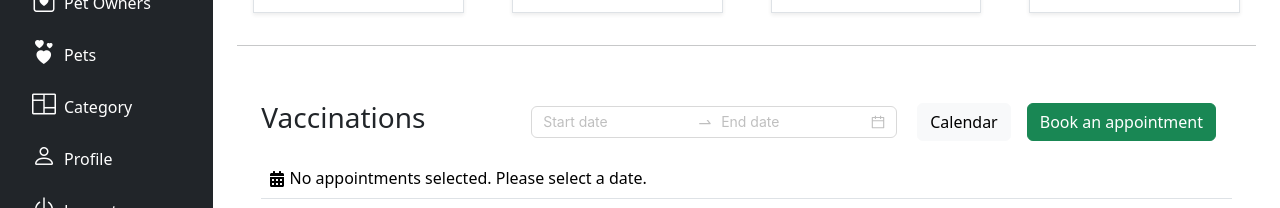
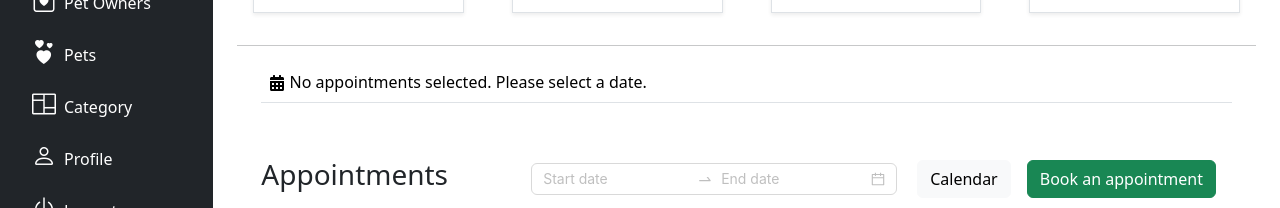
Before and after one commit to ACodes3/veterinaVZ, a React (Vite) app in the folder Client/: page /dashboard in a window 1280 px wide. Shown: the part 204-412 px from the top of the page. Built offline with nearby package versions, Linux system fonts and the light colour scheme; no server answers.

Commit message:
polished dashboard design (deleted vaccinations part) only appointments is better

```diff
--- a/Client/src/Components/Home.jsx
+++ b/Client/src/Components/Home.jsx
@@ -125,18 +125,6 @@ const Home = () => {
       </div>
       <hr className="mx-4" />
       <div>
-        <div className="mt-4 px-5 pt-3 d-flex align-items-center justify-content-between">
-          <h3>Vaccinations</h3>
-          <div className="d-flex align-items-center">
-            <DateRangePicker />
-            <Link to="/dashboard/preview-vaccination-appointments" className="btn btn-light">
-              Calendar
-            </Link>
-            <Link to="/dashboard/add-appointment" className="btn btn-success m-3">
-              Book an appointment
-            </Link>
-          </div>
-        </div>
         <div className="px-5">
           <table className="table">
             <thead>
```
